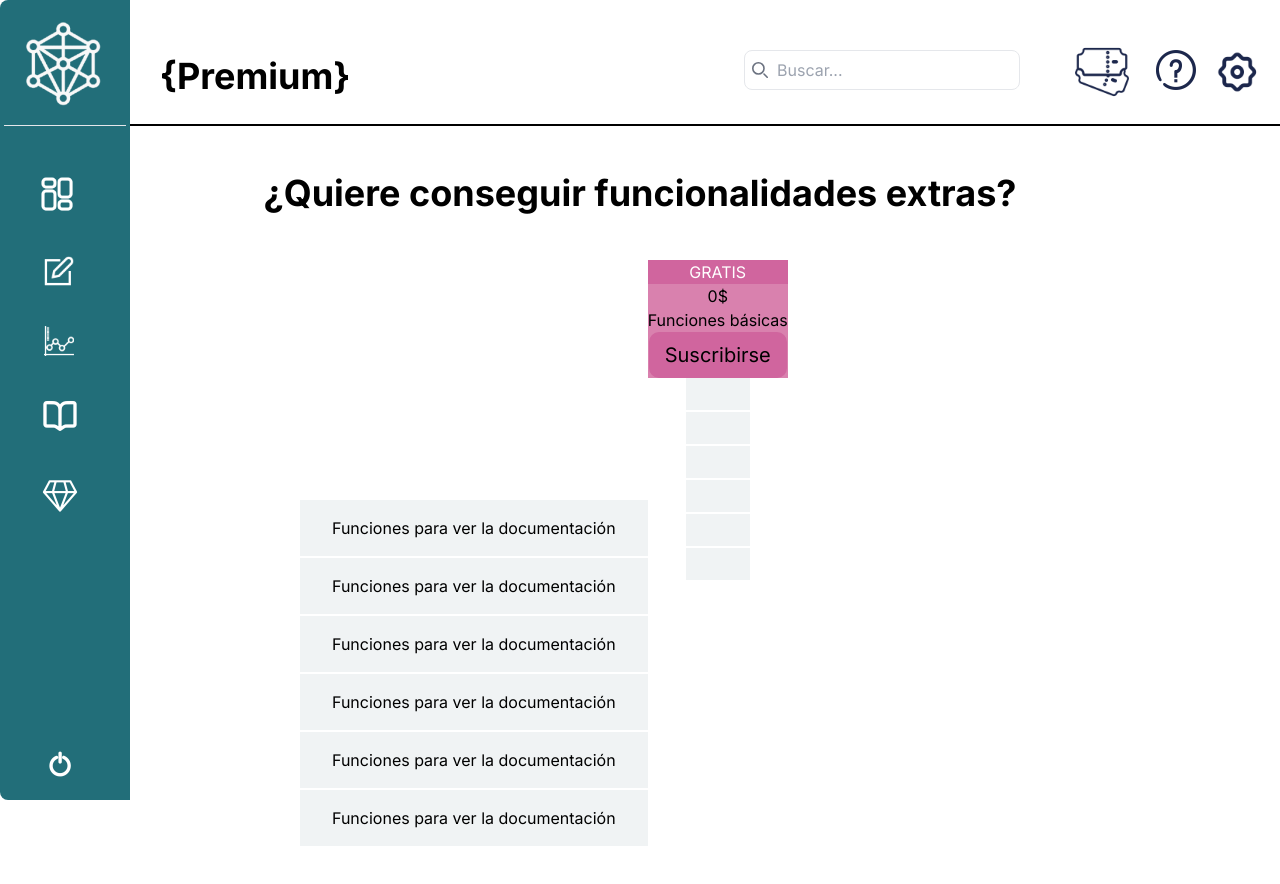
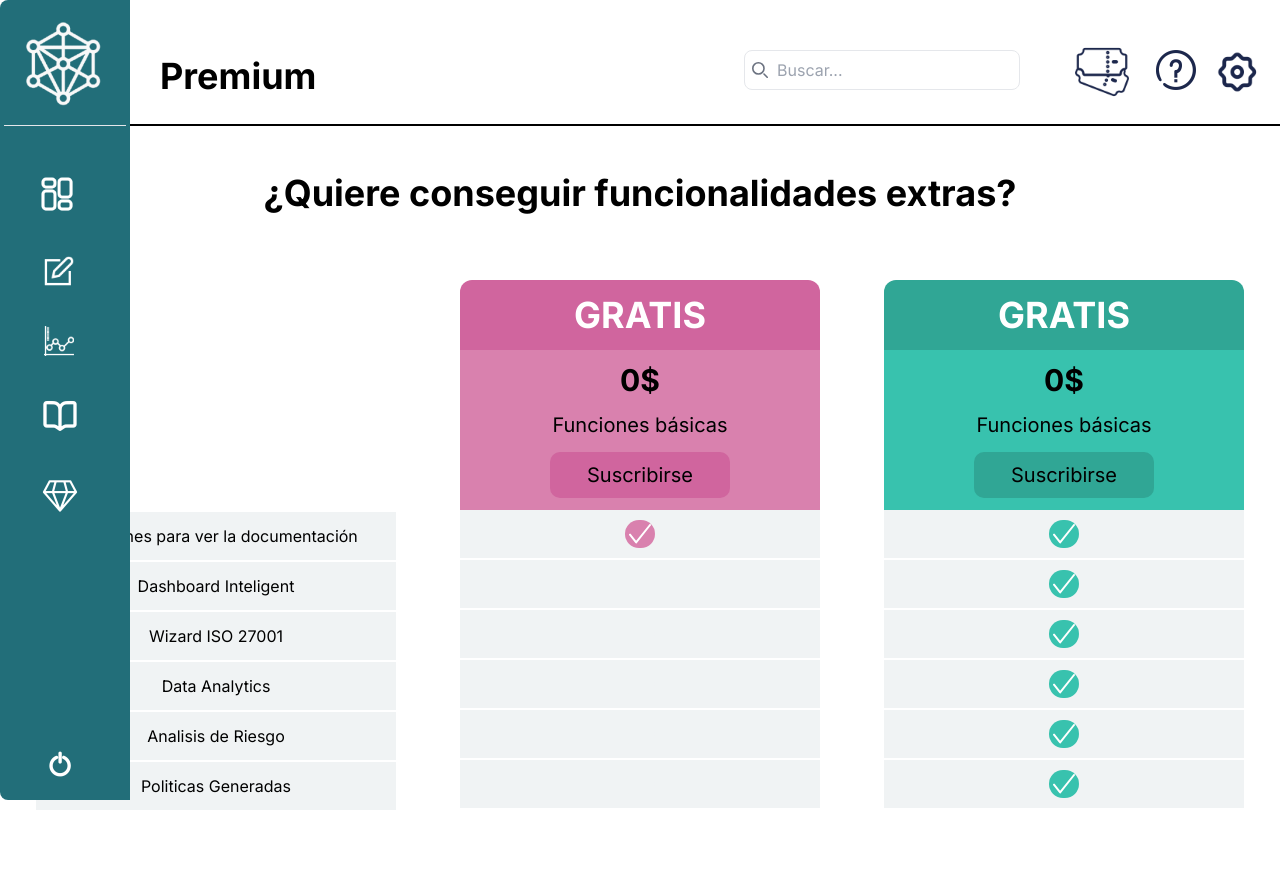
Before and after one commit to juanLabRos/frontdltiso, a Next.js app: page /dashboard/premium in a window 1280 px wide. Shown: the top 884 px of the page. Built offline with nearby package versions, Linux system fonts and the light colour scheme.

Commit message:
pay premium almost finished

```diff
--- a/app/components/Header.tsx
+++ b/app/components/Header.tsx
@@ -5,6 +5,8 @@ export default function Header({title}: {title: string}) {
     return(
         // Header component
         <header className="border-b-2 border-black z-0 bg-white">
+
+
             <section className="flex justify-between items-center pb-4">
                 {/* Article donde debe de ir el título de la página en la que nos encontramos */}
                 <article className="m-3 mt-14 mx-40 ">
--- a/app/dashboard/premium/page.tsx
+++ b/app/dashboard/premium/page.tsx
@@ -1,5 +1,8 @@
 import Header from "./../../components/Header";
 import Aside from "./../../components/Aside";
+import Image from "next/image";
+import Tick from "./../../../public/tick.svg";
+
 
 export default function Premium() {
   return (
@@ -7,59 +10,128 @@ export default function Premium() {
     <>
       {/* Header */}
       <div>
-        <Header title="{Premium}" />
+        <Header title="Premium" />
       </div>
       {/* Aside */}
       <div>
         <Aside />
       </div>
       {/* Contenido pagina premium */}
-      <main className="bg-white">
+      <main className="bg-white flex flex-col justify-items-center h-screen">
         <h1 className="font-bold text-[36px] text-black text-center py-10">
           ¿Quiere conseguir funcionalidades extras?
         </h1>
-        <div className="flex pb-[80px]">
-          <article className="flex flex-col items-center gap-0.5 mt-[240px] ml-[300px]">
-            <p className="text-black px-8 py-4 bg-[#F0F3F4]">
+        <div className="flex justify-center gap-16 mt-5">
+          <article className="flex flex-col text-center gap-0.5 mt-[232px] ">
+            <p className="text-black px-8 py-3 bg-[#F0F3F4] w-[360px]">
               Funciones para ver la documentación
             </p>
-            <p className="text-black px-8 py-4 bg-[#F0F3F4]">
-              Funciones para ver la documentación
+            <p className="text-black px-8 py-3 bg-[#F0F3F4] w-[360px]">
+              Dashboard Inteligent
             </p>
-            <p className="text-black px-8 py-4 bg-[#F0F3F4]">
-              Funciones para ver la documentación
+            <p className="text-black px-8 py-3 bg-[#F0F3F4] w-[360px]">
+              Wizard ISO 27001
             </p>
-            <p className="text-black px-8 py-4 bg-[#F0F3F4]">
-              Funciones para ver la documentación
+            <p className="text-black px-8 py-3 bg-[#F0F3F4] w-[360px]">
+              Data Analytics
             </p>
-            <p className="text-black px-8 py-4 bg-[#F0F3F4]">
-              Funciones para ver la documentación
+            <p className="text-black px-8 py-3 bg-[#F0F3F4] w-[360px]">
+              Analisis de Riesgo
             </p>
-            <p className="text-black px-8 py-4 bg-[#F0F3F4]">
-              Funciones para ver la documentación
+            <p className="text-black px-8 py-3 bg-[#F0F3F4] w-[360px]">
+              Politicas Generadas
             </p>
           </article>
           <article className="flex flex-col">
             <div>
-              <div className="bg-[#D0659E] text-center">
-                <span className="text-white">GRATIS</span>
+              <div className="bg-[#D0659E] text-center py-2 rounded-t-xl">
+                <span className="text-white text-[36px] font-bold">GRATIS</span>
               </div>
-              <div className="bg-[#D981AE] text-center">
-                <span>0$</span>
-                <p>Funciones básicas</p>
-                <button className="bg-[#D0659E] text-[20px] rounded-[10px] px-4 py-2">Suscribirse</button>
+              <div className="bg-[#D981AE] flex flex-col gap-3 items-center">
+                <span className="text-3xl font-bold mt-3">0$</span>
+                <p className="text-[20px]">Funciones básicas</p>
+                <button className="bg-[#D0659E] text-[20px] rounded-[10px] w-[50%]  px-4 py-2 mb-3">Suscribirse</button>
               </div>
             </div>
             <div className="flex flex-col items-center gap-0.5">
-                <div className="px-8 py-4 bg-[#F0F3F4]"></div>
-                <div className="px-8 py-4 bg-[#F0F3F4]"></div>
-                <div className="px-8 py-4 bg-[#F0F3F4]"></div>
-                <div className="px-8 py-4 bg-[#F0F3F4]"></div>
-                <div className="px-8 py-4 bg-[#F0F3F4]"></div>
-                <div className="px-8 py-4 bg-[#F0F3F4]"></div>
+                <div className="flex justify-center px-8 py-[10px] bg-[#F0F3F4] min-w-[360px]">
+                  <div className="p-1 rounded-full bg-[#D981AE]">
+                    <Image src={Tick} alt="tick" className="text-center"/>
+                  </div>
+                </div>
+                <div className="flex justify-center px-8 py-[10px] bg-[#F0F3F4] min-w-[360px]">
+                  <div className="p-1 rounded-full bg-[#F0F3F4]">
+                    <Image src={Tick} alt="tick" className="text-center opacity-0"/>
+                  </div>
+                </div>
+                <div className="flex justify-center px-8 py-[10px] bg-[#F0F3F4] min-w-[360px]">
+                  <div className="p-1 rounded-full bg-[#F0F3F4]">
+                    <Image src={Tick} alt="tick" className="text-center opacity-0"/>
+                  </div>
+                </div>
+                <div className="flex justify-center px-8 py-[10px] bg-[#F0F3F4] min-w-[360px]">
+                  <div className="p-1 rounded-full bg-[#F0F3F4]">
+                    <Image src={Tick} alt="tick" className="text-center opacity-0"/>
+                  </div>
+                </div>
+                <div className="flex justify-center px-8 py-[10px] bg-[#F0F3F4] min-w-[360px]">
+                  <div className="p-1 rounded-full bg-[#F0F3F4]">
+                    <Image src={Tick} alt="tick" className="text-center opacity-0"/>
+                  </div>
+                </div>
+                <div className="flex justify-center px-8 py-[10px] bg-[#F0F3F4] min-w-[360px]">
+                  <div className="p-1 rounded-full bg-[#F0F3F4]">
+                    <Image src={Tick} alt="tick" className="text-center opacity-0"/>
+                  </div>
+                </div>
             </div>
           </article>
-          <article></article>
+
+
+          <article className="flex flex-col">
+            <div>
+              <div className="bg-[#30A695] text-center py-2 rounded-t-xl">
+                <span className="text-white text-[36px] font-bold">GRATIS</span>
+              </div>
+              <div className="bg-[#38C2AE] flex flex-col gap-3 items-center">
+                <span className="text-3xl font-bold mt-3">0$</span>
+                <p className="text-[20px]">Funciones básicas</p>
+                <button className="bg-[#30A695] text-[20px] rounded-[10px] w-[50%]  px-4 py-2 mb-3">Suscribirse</button>
+              </div>
+            </div>
+            <div className="flex flex-col items-center gap-0.5">
+                <div className="flex justify-center px-8 py-[10px] bg-[#F0F3F4] min-w-[360px]">
+                  <div className="p-1 rounded-full bg-[#38C2AE]">
+                    <Image src={Tick} alt="tick" className="text-center"/>
+                  </div>
+                </div>
+                <div className="flex justify-center px-8 py-[10px] bg-[#F0F3F4] min-w-[360px]">
+                  <div className="p-1 rounded-full bg-[#38C2AE]">
+                    <Image src={Tick} alt="tick" className="text-center"/>
+                  </div>
+                </div>
+                <div className="flex justify-center px-8 py-[10px] bg-[#F0F3F4] min-w-[360px]">
+                  <div className="p-1 rounded-full bg-[#38C2AE]">
+                    <Image src={Tick} alt="tick" className="text-center"/>
+                  </div>
+                </div>
+                <div className="flex justify-center px-8 py-[10px] bg-[#F0F3F4] min-w-[360px]">
+                  <div className="p-1 rounded-full bg-[#38C2AE]">
+                    <Image src={Tick} alt="tick" className="text-center"/>
+                  </div>
+                </div>
+                <div className="flex justify-center px-8 py-[10px] bg-[#F0F3F4] min-w-[360px]">
+                  <div className="p-1 rounded-full bg-[#38C2AE]">
+                    <Image src={Tick} alt="tick" className="text-center"/>
+                  </div>
+                </div>
+                <div className="flex justify-center px-8 py-[10px] bg-[#F0F3F4] min-w-[360px]">
+                  <div className="p-1 rounded-full bg-[#38C2AE]">
+                    <Image src={Tick} alt="tick" className="text-center"/>
+                  </div>
+                </div>
+            </div>
+          </article>
         </div>
       </main>
     </>
```
Also changed, not shown: public/tick.svg (added).
